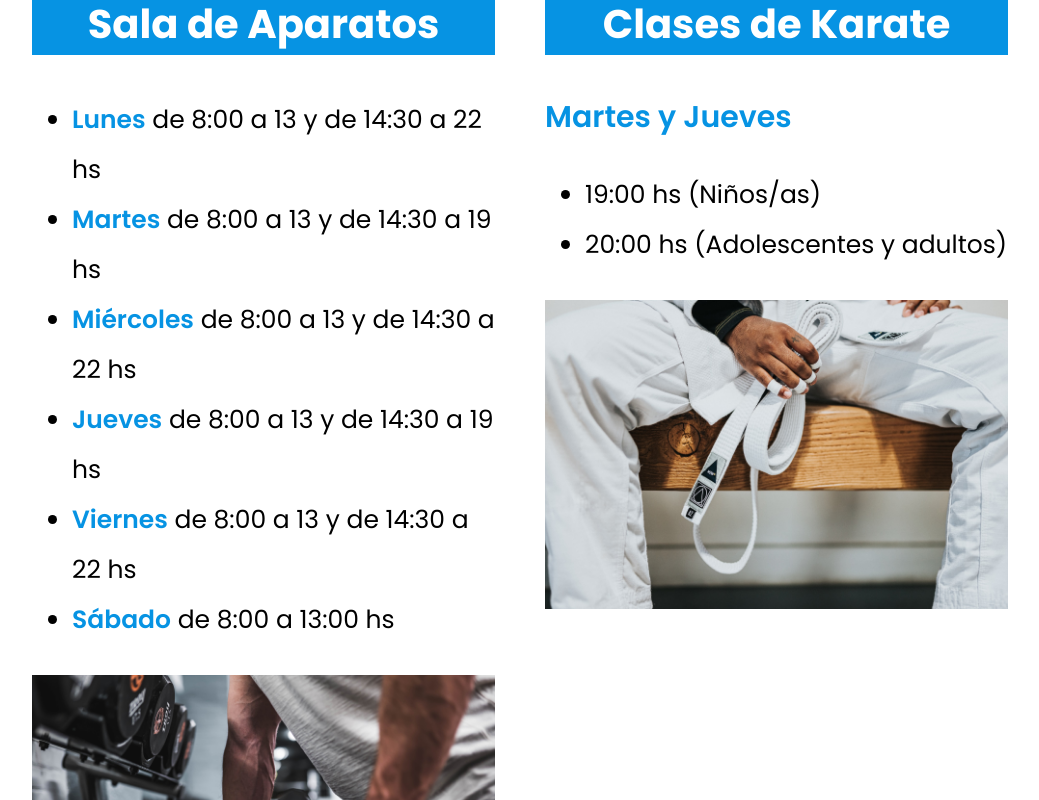
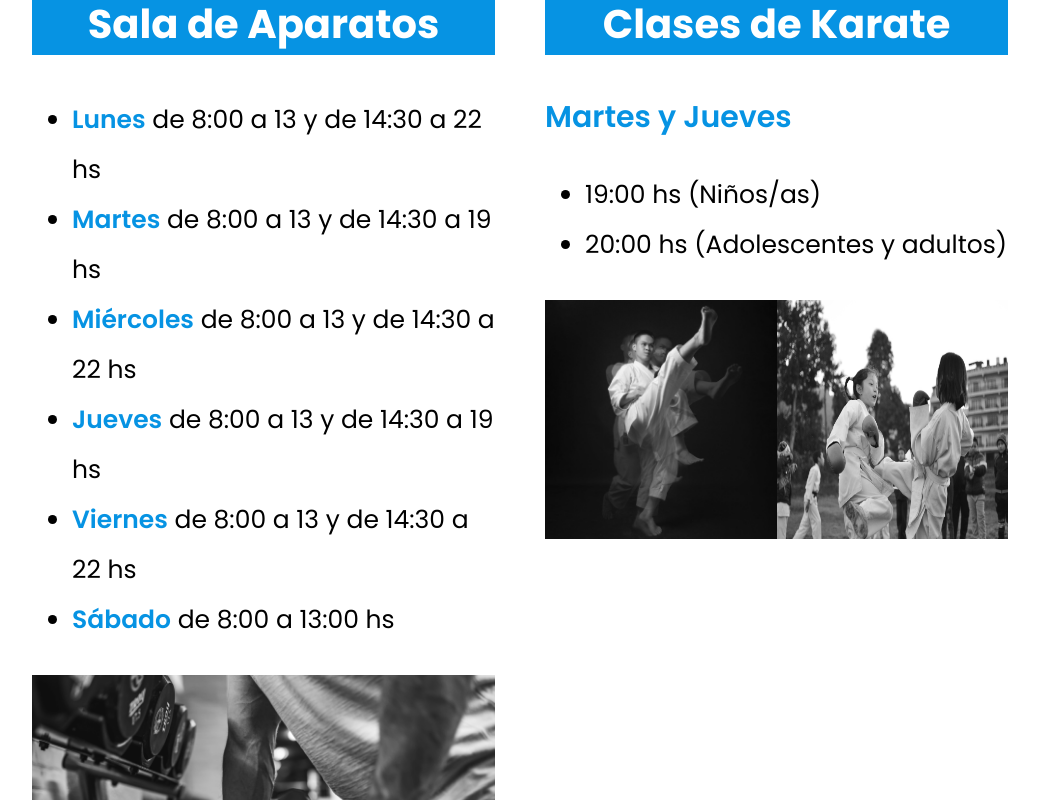
Before and after one commit to brujavsen/gimbo-gim-demo, a React (Vite) app: page / in a window 1280 px wide. Shown: the part 1547-2347 px from the top of the page, without its empty margins (120-1159 px from the left). Built offline with nearby package versions, Linux system fonts and the light colour scheme.

Commit message:
images width fix

```diff
--- a/src/components/Offered.jsx
+++ b/src/components/Offered.jsx
@@ -41,7 +41,10 @@ const Offered = () => {
                             <li>19:00 hs (Niños/as)</li>
                             <li>20:00 hs (Adolescentes y adultos)</li>
                         </ul>
-                        <img src="/karate.jpg" alt="sala-de-aparatos image" />
+                        <div className="section__images">
+                            <img src="/karate.jpg" alt="karate image" />
+                            <img src="/karate-2.jpg" alt="karate2 image" />
+                        </div>
                     </div>
                 </div>
             </div>
--- a/src/scss/base/_base.scss
+++ b/src/scss/base/_base.scss
@@ -13,6 +13,7 @@ html {
 body {
     font-family: v.$fuente-principal;
     font-size: 1.6rem;
+    scroll-behavior: smooth;
 }
 
 p {
--- a/src/scss/layout/_offered.scss
+++ b/src/scss/layout/_offered.scss
@@ -64,6 +64,7 @@
                 align-items: flex-start;
             }
             .section {
+                width: 100%;
                 h3 {
                     text-align: center;
                     font-size: 4rem;
@@ -87,7 +88,18 @@
                     }
                 }
                 img {
+                    filter: grayscale(100)
+                }
+                .section__images {
                     width: 100%;
+                    display: flex;
+
+                    img:nth-child(1){
+                        width: 50%;
+                    }
+                    img:nth-child(2) {
+                        width: 50%;
+                    }
                 }
             }
         }
```
Also changed, not shown: public/karate-2.jpg (added), public/karate.jpg.
